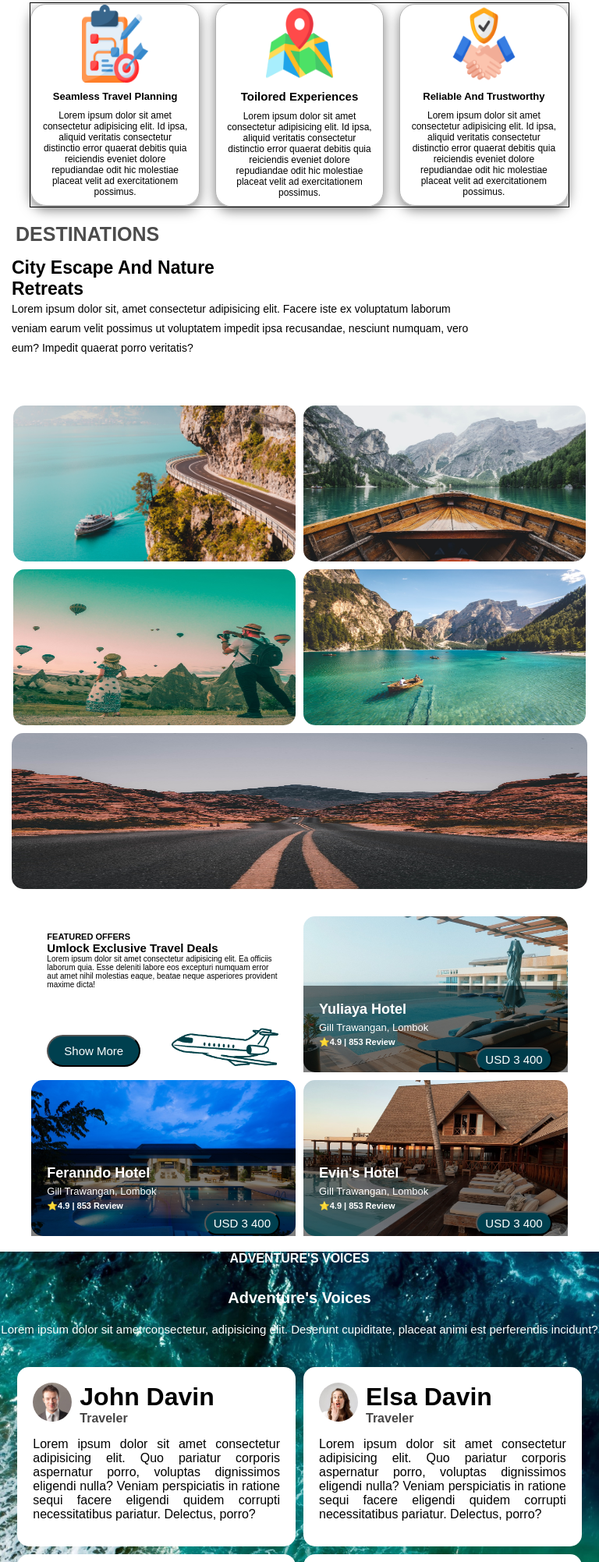
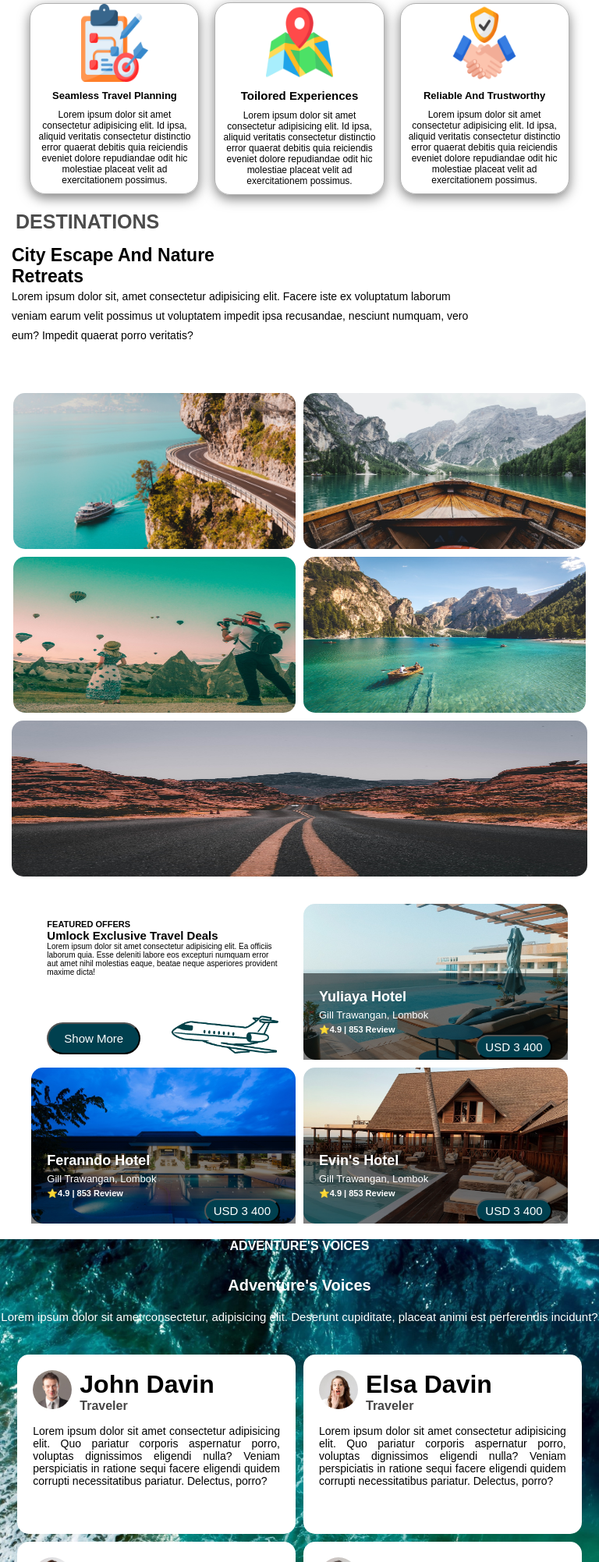
Before and after one commit to zeeshan-Ahmed21/Responsive-web.github.io, a plain HTML site: page index.html in a window 768 px wide. Shown: the part 797-2800 px from the top of the page at 78% size. Drawn offline with Linux system fonts and the light colour scheme.

Commit message:
Responsive-website

```diff
--- a/style.css
+++ b/style.css
@@ -781,7 +781,7 @@ a:hover{
     }
     /* sec2 */
     .container2{
-        border: 1px solid;
+        /* border: 1px solid; */
         width: 80%;
     }
     .card1{
@@ -1005,7 +1005,7 @@ a:hover{
     }
     /* sec2 */
     .container2{
-        border: 1px solid;
+        /* border: 1px solid; */
         width: 90%;
     }
     .card1{
@@ -1134,6 +1134,9 @@ a:hover{
     }
     .travelcard1{
         width: 49%;
+    }
+    .travelcard1 p{
+        font-size: 14px;
     }
     /* sec5 */
     .container6{
```
